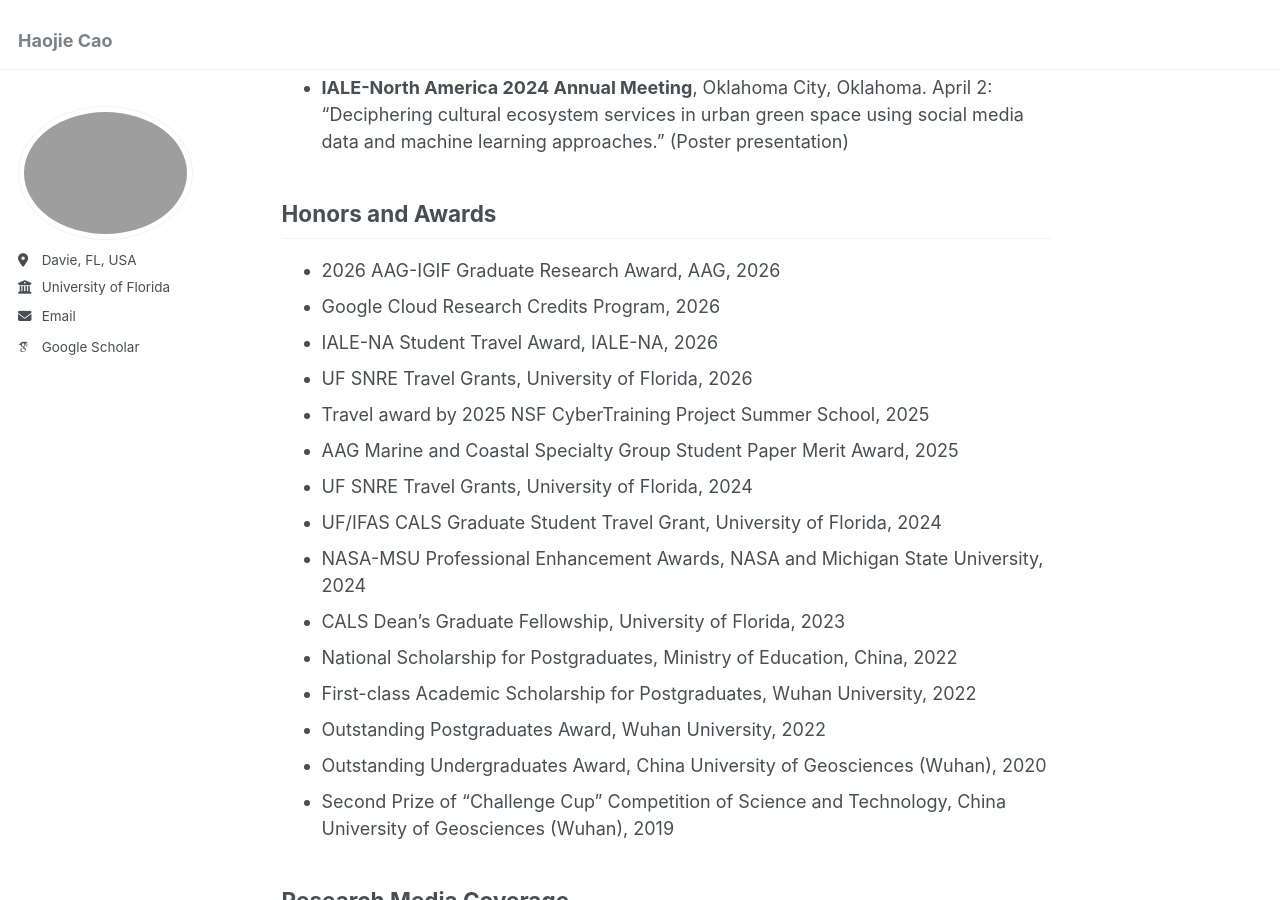
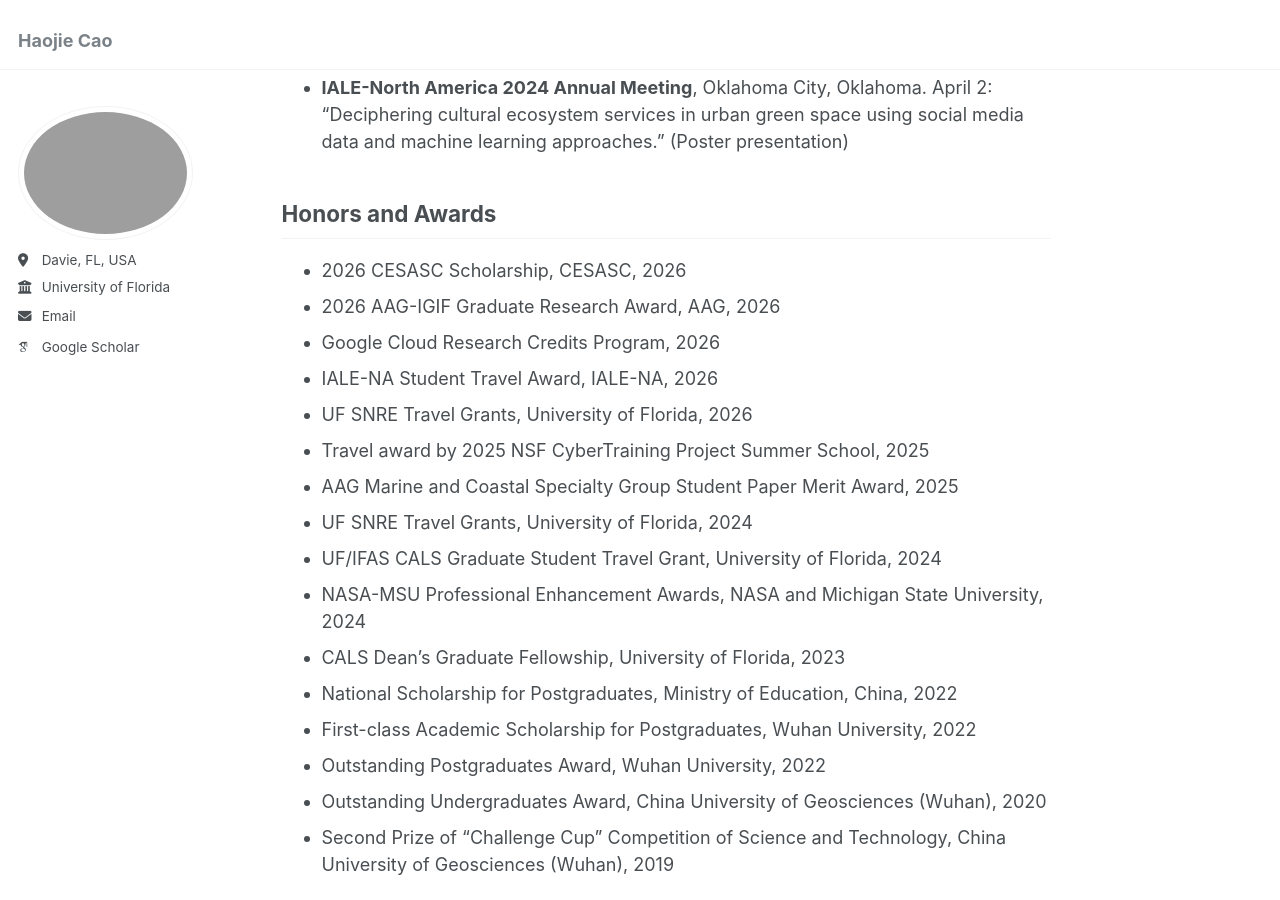
Before and after one commit to haojiecao42/haojiecao42.github.io, a Jekyll site: the page built from _pages/about.md, in a window 1280 px wide and 900 px high, scrolled down 2621 px. Built offline with Jekyll 4.4.1, drawn with Linux system fonts in a browser that asks for light colours; some web fonts are replaced.

Commit message:
Update about.md

```diff
--- a/_pages/about.md
+++ b/_pages/about.md
@@ -80,6 +80,7 @@ Zhang, J., Luo, Y., **Cao, H.** and Su, S.<br>
 * **IALE-North America 2024 Annual Meeting**, Oklahoma City, Oklahoma. April 2: “Deciphering cultural ecosystem services in urban green space using social media data and machine learning approaches.” (Poster presentation)<br>
 
 ## Honors and Awards
+* 2026 CESASC Scholarship, CESASC, 2026
 * 2026 AAG-IGIF Graduate Research Award, AAG, 2026
 * Google Cloud Research Credits Program, 2026
 * IALE-NA Student Travel Award, IALE-NA, 2026
```
